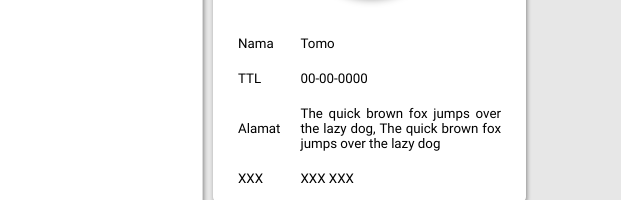
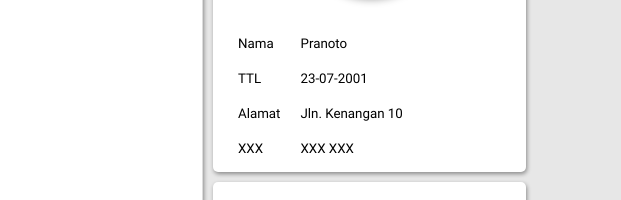
Before and after one commit to yayakyogi/PROJECT_1, a plain HTML site: page css.html in a window 1280 px wide. Shown: the part 290-490 px from the top of the page, 659-1280 px from the left. Drawn offline with Linux system fonts and the light colour scheme; a web font is replaced by a local one.

Commit message:
Update Profil

```diff
--- a/css.html
+++ b/css.html
@@ -61,15 +61,15 @@
                     <table cellpadding="5" cellspacing="10" class="tabel">
                         <tr>
                             <td>Nama</td>
-                            <td>Tomo</td>
+                            <td>Pranoto</td>
                         </tr>
                         <tr>
                             <td>TTL</td>
-                            <td>00-00-0000</td>
+                            <td>23-07-2001</td>
                         </tr>
                         <tr>
                             <td>Alamat</td>
-                            <td>The quick brown fox jumps over the lazy dog, The quick brown fox jumps over the lazy dog</td>
+                            <td>Jln. Kenangan 10</td>
                         </tr>
                         <tr>
                             <td>XXX</td>
```
Also changed, not shown: html.html (+3 -3 lines), index.html (+3 -3 lines), javascript.html (+3 -3 lines).
